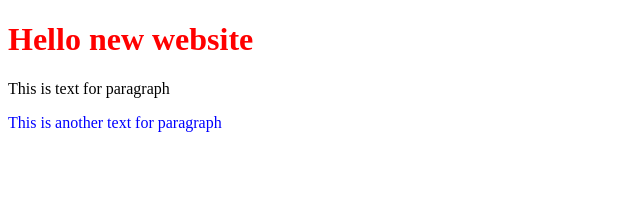
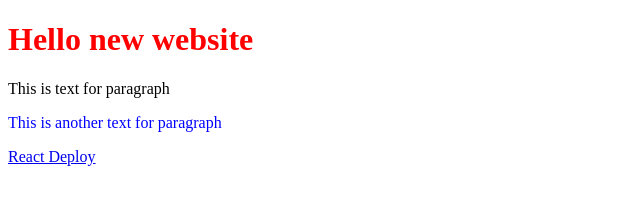
Before and after one commit to namgeek74/namgeek74.github.io, a plain HTML site: page index.html in a window 1280 px wide. Shown: the whole page, without its empty margins (0-640 px from the left). Drawn offline with Linux system fonts and the light colour scheme.

Commit message:
add router

```diff
--- a/index.html
+++ b/index.html
@@ -13,6 +13,7 @@
     <h1>Hello new website</h1>
     <p>This is text for paragraph</p>
     <p class="blue">This is another text for paragraph</p>
+    <a href="/react-deploy">React Deploy</a>
 
     <script src="script.js"></script>
 </body>
```
